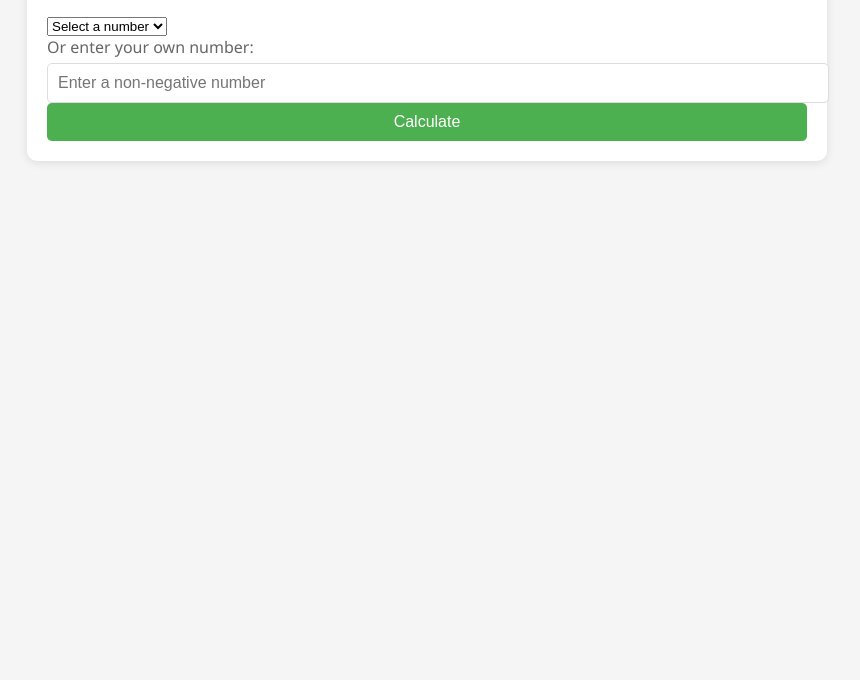
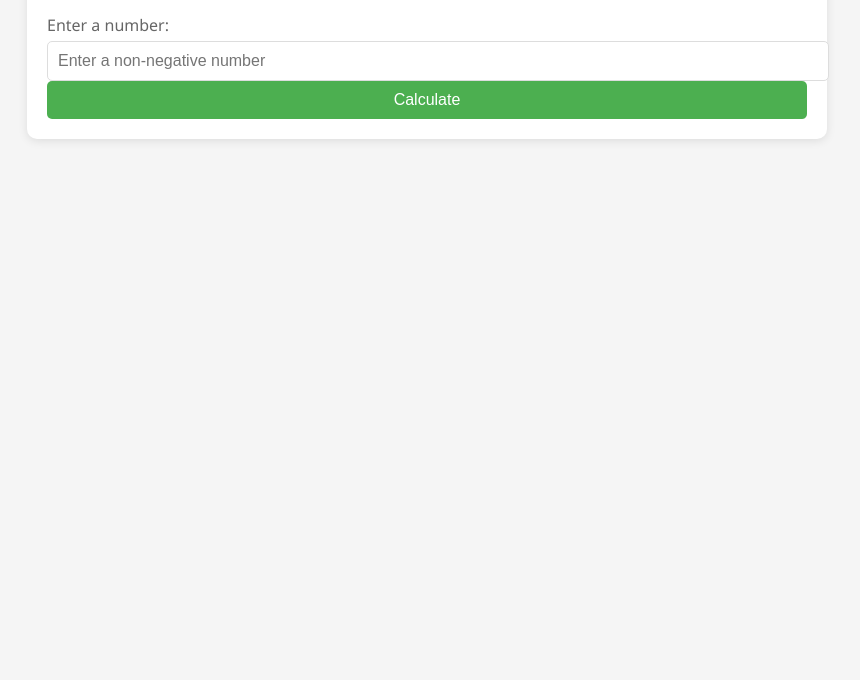
Before and after one commit to pouyan1361/fibonacci-calculator, a plain HTML site: page fibonacci_project/templates/index.html in a window 1280 px wide. Shown: the part 120-800 px from the top of the page, without its empty margins (213-1073 px from the left). Drawn offline with Linux system fonts and the light colour scheme.

Commit message:
Update index.html

```diff
--- a/fibonacci_project/templates/index.html
+++ b/fibonacci_project/templates/index.html
@@ -37,6 +37,15 @@
             border: 1px solid #ddd;
             border-radius: 5px;
             font-size: 16px;
+        }
+        /* Hide number input spinners */
+        input[type="number"]::-webkit-inner-spin-button,
+        input[type="number"]::-webkit-outer-spin-button {
+            -webkit-appearance: none;
+            margin: 0;
+        }
+        input[type="number"] {
+            -moz-appearance: textfield;
         }
         button {
             background-color: #4CAF50;
@@ -94,23 +103,7 @@
     <div class="calculator">
         <h1>Math Calculator</h1>
         <div class="form-group">
-            <select id="number" onchange="calculate()">
-                <option value="">Select a number</option>
-                <option value="0">0</option>
-                <option value="1">1</option>
-                <option value="2">2</option>
-                <option value="3">3</option>
-                <option value="4">4</option>
-                <option value="5">5</option>
-                <option value="6">6</option>
-                <option value="7">7</option>
-                <option value="8">8</option>
-                <option value="9">9</option>
-                <option value="10">10</option>
-            </select>
-        </div>
-        <div class="form-group">
-            <label for="customNumber">Or enter your own number:</label>
+            <label for="customNumber">Enter a number:</label>
             <input type="number"
                    id="customNumber"
                    min="0"
@@ -125,9 +118,7 @@
 
     <script>
         async function calculate() {
-            const dropdownNumber = document.getElementById('number').value;
-            const customNumber = document.getElementById('customNumber').value;
-            const number = customNumber || dropdownNumber;
+            const number = document.getElementById('customNumber').value;
 
             const loading = document.getElementById('loading');
             const result = document.getElementById('result');
```
